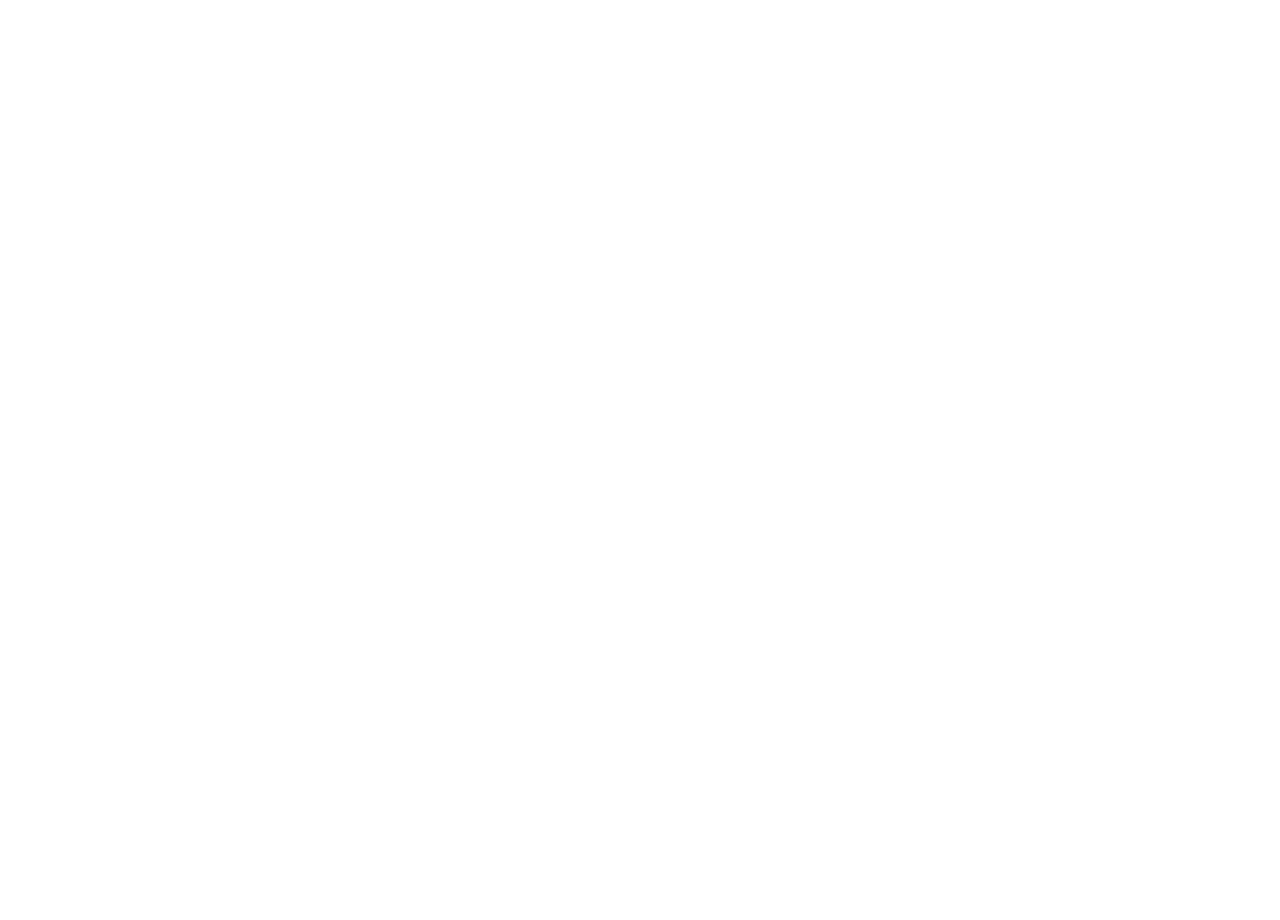
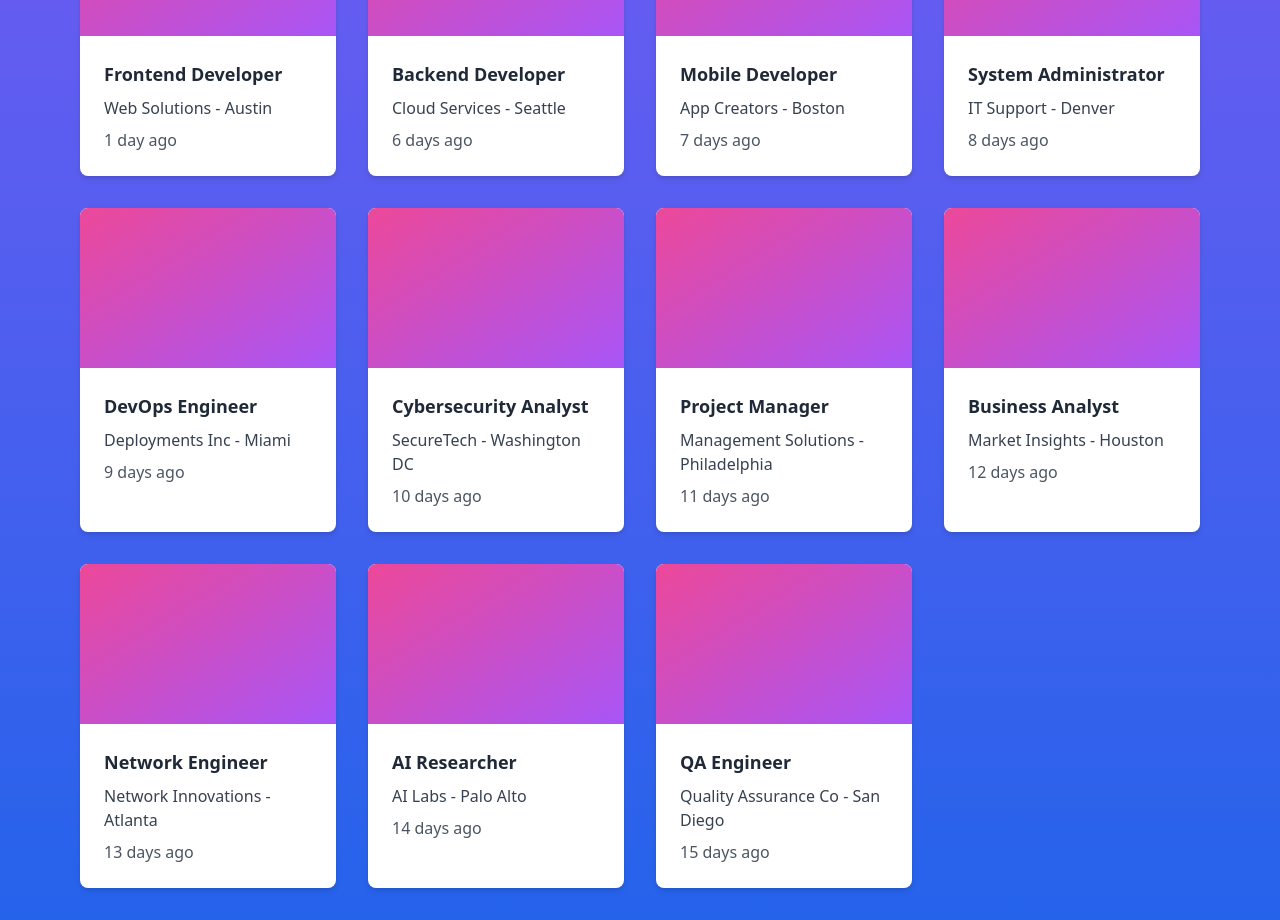
Before and after one commit to Lubenee/DeveloperChat, a React (Vite) app in the folder web-client/: page / in a window 1280 px wide. Shown: the part 1040-1960 px from the top of the page. Before the commit the page ends 864 px from the top, so only its background shows below. Built offline with nearby package versions, Linux system fonts and the light colour scheme; no server answers.

Commit message:
Added chat types and cursor follower on the chat heads.

```diff
--- /dev/null
+++ b/web-client/src/Components/Chat/ChatUser.tsx
@@ -0,0 +1,54 @@
+import { useRef, useState } from "react";
+import { Chat } from "../../types/chat/chats-model";
+
+interface Props {
+  chat: Chat;
+}
+
+const ChatUser = ({ chat }: Props) => {
+  const [cursorPosition, setCursorPosition] = useState({ x: 0, y: 0 });
+  const [showText, setShowText] = useState(false);
+  const containerRef = useRef<HTMLDivElement>(null);
+
+  const handleMouseEnter = () => {
+    setShowText(true);
+  };
+
+  const handleMouseLeave = () => {
+    setShowText(false);
+  };
+
+  const handleMouseMove = (e: React.MouseEvent<HTMLDivElement>) => {
+    const container = containerRef.current;
+    if (container) {
+      const rect = container.getBoundingClientRect();
+      setCursorPosition({
+        x: e.clientX - rect.left - 30,
+        y: e.clientY - rect.top - 45,
+      });
+    }
+    console.log(cursorPosition.x, cursorPosition.y, showText);
+  };
+
+  return (
+    <div
+      key={chat.id}
+      className="flex items-center px-4 py-3 hover:bg-gray-800 cursor-pointer relative group"
+      onMouseEnter={handleMouseEnter}
+      onMouseLeave={handleMouseLeave}
+      onMouseMove={handleMouseMove}
+      ref={containerRef}>
+      <div className="relative w-8 h-8 bg-gray-700 rounded-full focus:ring-2"></div>
+      <div className="ml-3">{chat.name}</div>
+      {showText && (
+        <span
+          className="absolute text-sm text-gray-600 transition-opacity"
+          style={{ top: cursorPosition.y + 10, left: cursorPosition.x + 10 }}>
+          {chat.name}
+        </span>
+      )}
+    </div>
+  );
+};
+
+export default ChatUser;
--- a/web-client/src/Components/Chat/LeftSidebar.tsx
+++ b/web-client/src/Components/Chat/LeftSidebar.tsx
@@ -1,7 +1,5 @@
-interface Chat {
-  id: string;
-  name: string;
-}
+import { Chat } from "../../types/chat/chats-model";
+import ChatUser from "./ChatUser";
 
 interface LeftSidebarProps {
   chats: Chat[];
@@ -35,7 +33,7 @@ const mockChats = [
 const LeftSidebar = () => {
   return (
     <div
-      className="fixed left-0 top-0 h-full bg-gray-900 text-white w-64 overflow-y-auto"
+      className="fixed left-0 top-0 h-full bg-gray-900   text-white w-64 overflow-y-auto"
       style={{ scrollbarWidth: "none", msOverflowStyle: "none" }}>
       <div className="flex items-center justify-between h-16 px-4 border-b border-gray-800">
         <h1 className="text-lg font-bold">Chats</h1>
@@ -44,14 +42,7 @@ const LeftSidebar = () => {
         className="overflow-y-auto"
         style={{ scrollbarWidth: "none", msOverflowStyle: "none" }}>
         {mockChats.map((chat) => (
-          <div
-            key={chat.id}
-            className="flex items-center px-4 py-3 hover:bg-gray-800 cursor-pointer"
-            // onClick={() => onChatClick(chat.id)}
-          >
-            <div className="w-8 h-8 bg-gray-700 rounded-full"></div>
-            <div className="ml-3">{chat.name}</div>
-          </div>
+          <ChatUser chat={chat} />
         ))}
       </div>
     </div>
--- a/web-client/src/Components/Posts/PostsList.tsx
+++ b/web-client/src/Components/Posts/PostsList.tsx
@@ -27,6 +27,72 @@ const PostsList = () => {
       company: "Design Studio",
       date: "5 days ago",
     },
+    {
+      title: "Frontend Developer",
+      location: "Austin",
+      company: "Web Solutions",
+      date: "1 day ago",
+    },
+    {
+      title: "Backend Developer",
+      location: "Seattle",
+      company: "Cloud Services",
+      date: "6 days ago",
+    },
+    {
+      title: "Mobile Developer",
+      location: "Boston",
+      company: "App Creators",
+      date: "7 days ago",
+    },
+    {
+      title: "System Administrator",
+      location: "Denver",
+      company: "IT Support",
+      date: "8 days ago",
+    },
+    {
+      title: "DevOps Engineer",
+      location: "Miami",
+      company: "Deployments Inc",
+      date: "9 days ago",
+    },
+    {
+      title: "Cybersecurity Analyst",
+      location: "Washington DC",
+      company: "SecureTech",
+      date: "10 days ago",
+    },
+    {
+      title: "Project Manager",
+      location: "Philadelphia",
+      company: "Management Solutions",
+      date: "11 days ago",
+    },
+    {
+      title: "Business Analyst",
+      location: "Houston",
+      company: "Market Insights",
+      date: "12 days ago",
+    },
+    {
+      title: "Network Engineer",
+      location: "Atlanta",
+      company: "Network Innovations",
+      date: "13 days ago",
+    },
+    {
+      title: "AI Researcher",
+      location: "Palo Alto",
+      company: "AI Labs",
+      date: "14 days ago",
+    },
+    {
+      title: "QA Engineer",
+      location: "San Diego",
+      company: "Quality Assurance Co",
+      date: "15 days ago",
+    },
   ];
 
   return (
--- a/web-client/src/Pages/HomePage.tsx
+++ b/web-client/src/Pages/HomePage.tsx
@@ -13,7 +13,7 @@ const HomePage = () => {
     <>
       {isUserLoggedIn && <LeftSidebar />}
       <div className="flex flex-col justify-center items-center min-h-screen bg-gradient-to-b from-purple-500 to-blue-600">
-        <div className="text-white text-6xl font-bold mb-8">
+        <div className="text-white text-6xl font-bold mb-8 mt-16">
           Welcome to Developer Chat
         </div>
         <div className="w-1/2 bg-white rounded-lg shadow-md p-4">
--- /dev/null
+++ b/web-client/src/types/chat/chats-model.ts
@@ -0,0 +1,4 @@
+export interface Chat {
+  id: string;
+  name: string;
+}
```
Also changed, not shown: web-client/src/Pages/AboutPage.tsx (added).
